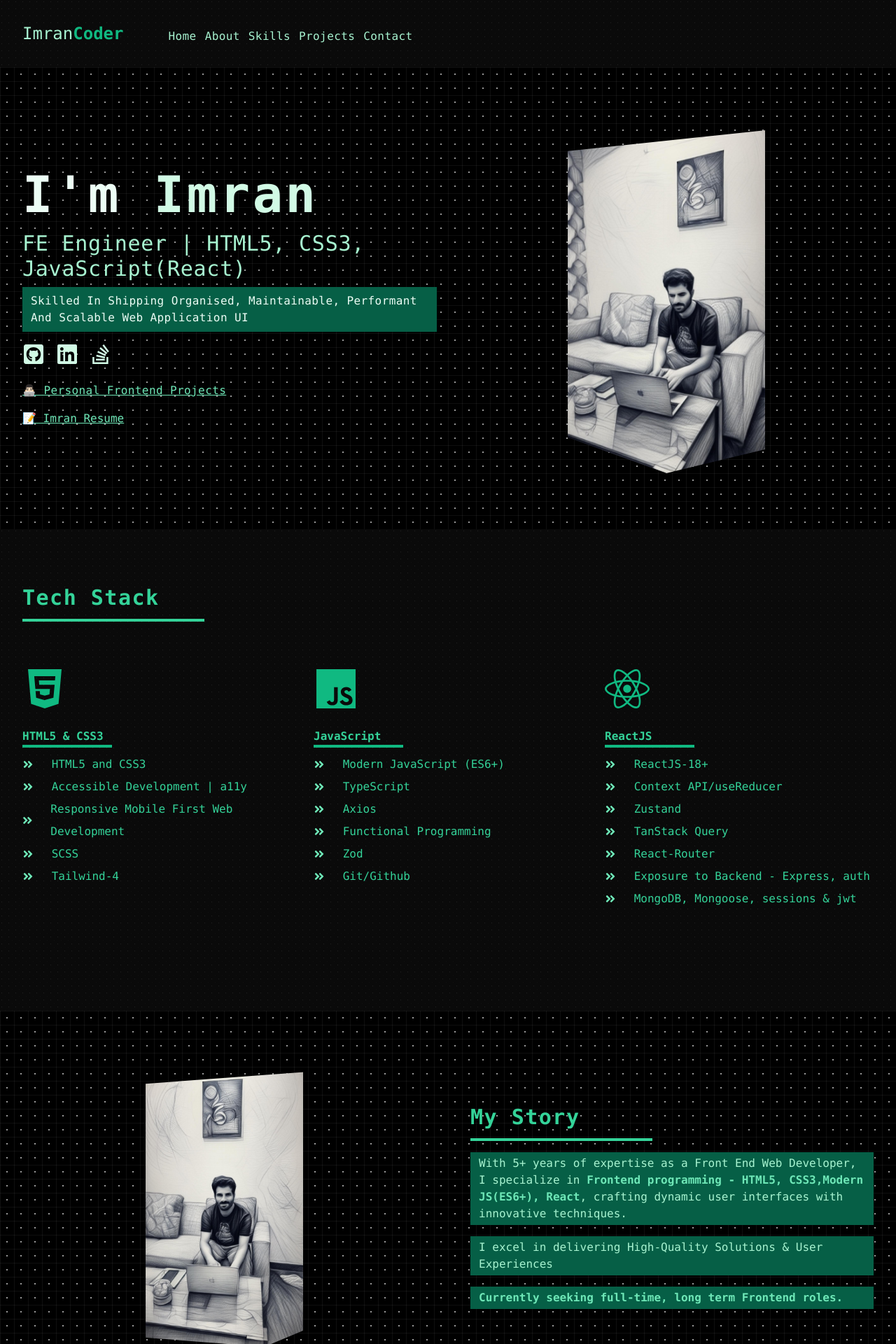
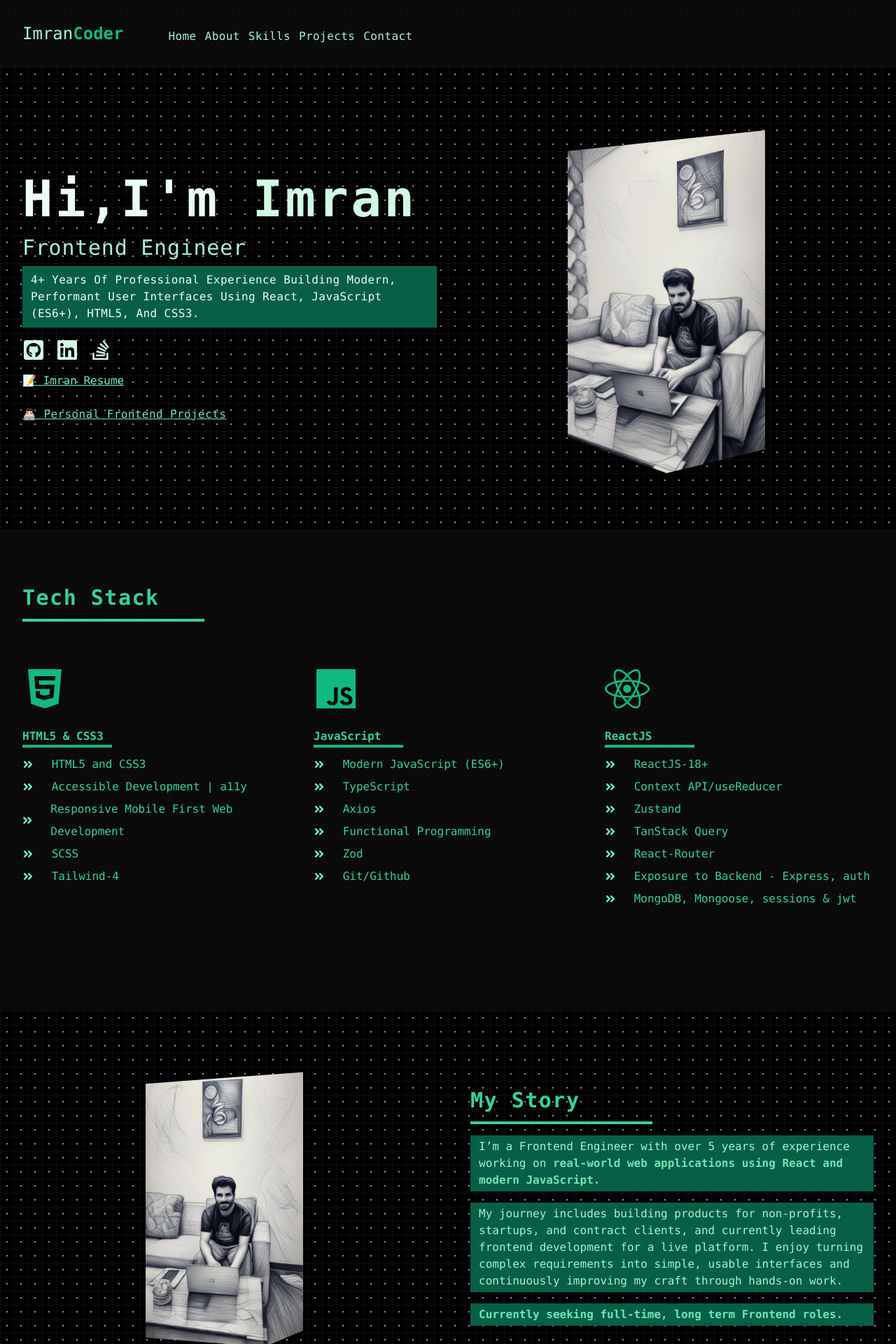
Before and after one commit to emmeiwhite/imran-portfolio-2024, a React (Vite) app: page / in a window 1280 px wide. Shown: the top 1920 px of the page at 70% size. Built offline with nearby package versions, Linux system fonts and the light colour scheme; a web font is replaced by a local one.

Commit message:
chore: impactful experiences & potential being highlight

```diff
--- a/src/components/About.jsx
+++ b/src/components/About.jsx
@@ -28,15 +28,17 @@ export default function About() {
             <SectionTitle text="My Story" />
 
             <p className="mt-4 text-emerald-200 bg-emerald-800 px-3 py-1">
-              With 5+ years of expertise as a Front End Web Developer, I specialize in
+              I’m a Frontend Engineer with over 5 years of experience working on
               <span className="text-emerald-300 font-semibold">
                 {' '}
-                Frontend programming - HTML5, CSS3,Modern JS(ES6+), React
+                real-world web applications using React and modern JavaScript.
               </span>
-              , crafting dynamic user interfaces with innovative techniques.
             </p>
             <p className="mt-4 text-emerald-200 bg-emerald-800 px-3 py-1">
-              I excel in delivering High-Quality Solutions & User Experiences
+              My journey includes building products for non-profits, startups, and contract clients,
+              and currently leading frontend development for a live platform. I enjoy turning
+              complex requirements into simple, usable interfaces and continuously improving my
+              craft through hands-on work.
             </p>
             <p className="mt-4 text-emerald-200 bg-emerald-800 px-3 py-1">
               <span className="text-emerald-300 font-bold">
--- a/src/components/Hero.jsx
+++ b/src/components/Hero.jsx
@@ -21,16 +21,16 @@ function Hero() {
         <div className="align-element grid md:grid-cols-2 items-center gap-8">
           <article className="order-2 md:order-1">
             <h1 className="text-4xl sm:text-7xl font-bold tracking-wider text-emerald-50">
-              I&apos;m <span className="text-emerald-100">Imran</span>
+              Hi,I&apos;m <span className="text-emerald-100">Imran</span>
             </h1>
 
             <p className="mt-4 text-xl sm:text-3xl text-emerald-200 capitalize tracking-wide">
-              FE Engineer | HTML5, CSS3, JavaScript(React)
+              Frontend Engineer
             </p>
 
             <p className="mt-2  capitalize tracking-wide text-emerald-50 bg-emerald-800 px-3 py-2">
-              Skilled in shipping organised, maintainable, performant and scalable web application
-              UI
+              4+ years of professional experience building modern, performant user interfaces using
+              React, JavaScript (ES6+), HTML5, and CSS3.
             </p>
 
             <div className="flex mt-4 gap-x-4">
@@ -58,17 +58,16 @@ function Hero() {
 
             <div>
               <a
+                href={resume}
+                target="_black"
+                className="text-md pt-1 mt-3 underline font-medium text-emerald-300 block hover:text-emerald-500 transition-colors duration-300">
+                📝 Imran Resume
+              </a>
+              <a
                 href="https://contentful-cms-react-18.netlify.app/"
                 target="_black"
                 className="mt-6 text-md text-emerald-300 font-medium capitalize tracking-wide block hover:text-emerald-500 transition-colors duration-300 underline">
                 👨🏻‍💻 Personal Frontend Projects
-              </a>
-
-              <a
-                href={resume}
-                target="_black"
-                className="text-md pt-1 mt-3 underline font-medium text-emerald-300 block hover:text-emerald-500 transition-colors duration-300">
-                📝 Imran Resume
               </a>
             </div>
           </article>
--- a/src/data.jsx
+++ b/src/data.jsx
@@ -78,7 +78,7 @@ export const projects = [
     url2: 'https://velocitykashmir.com/',
     github: 'https://github.com/emmeiwhite/velocity-kashmir',
     role: 'Software Engineering | Founding Partner',
-    title: 'Velocity Kashmir Tour & Travels  (04-2023 to Present)',
+    title: 'Velocity Kashmir Tour & Travels  (04-2023 to Present [part-time 12h/week])',
     text: 'Built, launched, and owned the complete production website end-to-end, iterating continuously while ensuring reliability and uptime.'
   },
   {
@@ -123,27 +123,27 @@ export const projects = [
     role: 'Frontend Developer I',
     title: 'GiveIndia (02-2019 to 02-2020)',
     text: "Optimized GiveIndia's online platform with ReactJS, Redux, and NextJS, enriching user experiences. Led feature development to ensure scalability and performance."
-  },
-  {
-    id: nanoid(),
-    img: photon,
-    url: 'https://www.photon.com/',
-    url2: 'https://www.photon.com/',
-    github: 'https://github.com/emmeiwhite',
-    role: 'Software Engineer',
-    title: 'Photon (08-2018 to 02-2019)',
-    text: 'Engaged in collaborative efforts for the Photon website project, drawing upon ReactJS expertise cultivated and polished during comprehensive training sessions.'
-  },
+  }
+  // {
+  //   id: nanoid(),
+  //   img: photon,
+  //   url: 'https://www.photon.com/',
+  //   url2: 'https://www.photon.com/',
+  //   github: 'https://github.com/emmeiwhite',
+  //   role: 'Software Engineer',
+  //   title: 'Photon (08-2018 to 02-2019)',
+  //   text: 'Engaged in collaborative efforts for the Photon website project, drawing upon ReactJS expertise cultivated and polished during comprehensive training sessions.'
+  // }
 
-  {
-    id: nanoid(),
-    img: experis,
-    url: 'https://www.experis.com/en',
-    url2: 'https://www.telecompetitor.com',
-    url3: 'https://www.ibm.com/in-en',
-    github: 'https://github.com/emmeiwhite',
-    role: 'Software Associate',
-    title: 'IBM India [via Experis IT] (2017)',
-    text: 'Employed at IBM India Bangalore, I contributed to a US-based project for Boost Mobile, now Telecompetitor (https://www.telecompetitor.com/), specializing in HTML, CSS, JavaScript, and JQuery'
-  }
+  // {
+  //   id: nanoid(),
+  //   img: experis,
+  //   url: 'https://www.experis.com/en',
+  //   url2: 'https://www.telecompetitor.com',
+  //   url3: 'https://www.ibm.com/in-en',
+  //   github: 'https://github.com/emmeiwhite',
+  //   role: 'Software Associate',
+  //   title: 'IBM India [via Experis IT] (2017)',
+  //   text: 'Employed at IBM India Bangalore, I contributed to a US-based project for Boost Mobile, now Telecompetitor (https://www.telecompetitor.com/), specializing in HTML, CSS, JavaScript, and JQuery'
+  // }
 ]
```
